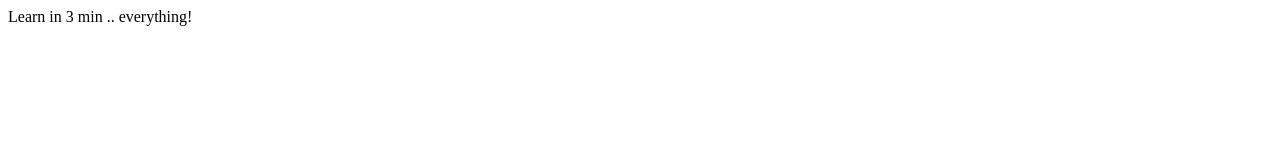
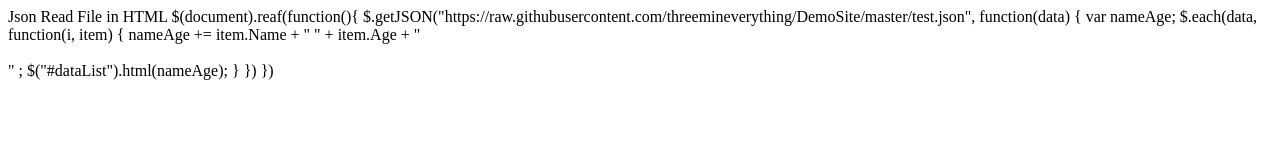
Before and after one commit to threemineverything/DemoSite, a plain HTML site: page index.html in a window 1280 px wide. Drawn offline with nearby package versions, Linux system fonts and the light colour scheme.

Commit message:
update index

```diff
--- a/index.html
+++ b/index.html
@@ -1,10 +1,24 @@
 <html>
 <head>
 <title>
-Demo Site
+Json Read in HTML
 </title>
+  <script src="https://ajax.googleapis.com/ajax/libs/jquery/3.4.1/jquery.min.js"></script>
 </head>
 <body>
-Learn in 3 min .. everything!
+Json Read File in HTML
+  $(document).reaf(function(){
+    $.getJSON("https://raw.githubusercontent.com/threemineverything/DemoSite/master/test.json", function(data) {
+      var nameAge;
+
+  $.each(data, function(i, item) {
+    nameAge += item.Name + " " + item.Age + "<br> <br>" ;
+
+    $("#dataList").html(nameAge);
+  }
+  })
+  })
+
+  <div id="dataList"> </div>
 </body>
 </html>
```
